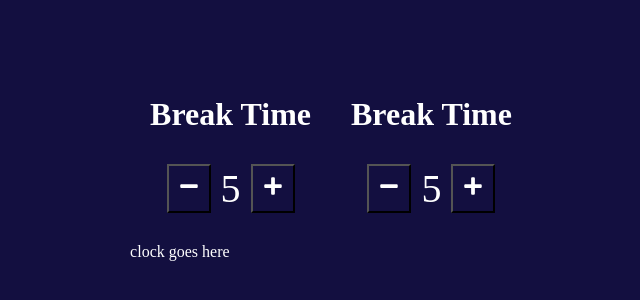
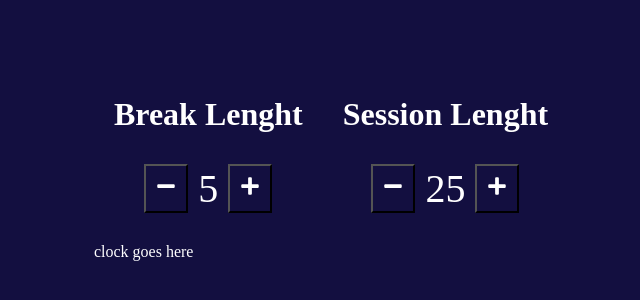
Before and after one commit to cvilla714/pomodoro-clock, a React (Create React App) app: page / in a window 1280 px wide. Shown: the part 242-542 px from the top of the page, without its empty margins (309-949 px from the left). Built offline with nearby package versions, Linux system fonts and the light colour scheme.

Commit message:
added the state and created the breakProps and sessionProps

```diff
--- a/src/index.js
+++ b/src/index.js
@@ -6,12 +6,33 @@ import "./index.css";
 // import App from "./App";
 import reportWebVitals from "./reportWebVitals";
 class App extends React.Component {
+  state = {
+    breakCount: 5,
+    sessionCount: 25,
+  };
+
   render() {
+    const { breakCount, sessionCount } = this.state;
+
+    const breakProps = {
+      title: "Break Lenght",
+      count: breakCount,
+      handleDecrease: this.handleBreakDecrease,
+      handleIncrease: this.handleBreakIncrease,
+    };
+
+    const sessionProps = {
+      title: "Session Lenght",
+      count: sessionCount,
+      handleDecrease: this.handleSesionDecrease,
+      handleIncrease: this.handleSessionIncrease,
+    };
+
     return (
       <div>
         <div className="flex">
-          <SetTimer />
-          <SetTimer />
+          <SetTimer {...breakProps} />
+          <SetTimer {...sessionProps} />
         </div>
         <div>clock goes here</div>
       </div>
@@ -19,15 +40,15 @@ class App extends React.Component {
   }
 }
 
-const SetTimer = () => (
+const SetTimer = (props) => (
   <div className="timer-container">
-    <h1>Break Time</h1>
+    <h1>{props.title}</h1>
     <div className="flex actions-wrapper">
-      <button>
+      <button onClick={props.handleDecrease}>
         <FaMinus />
       </button>
-      <span>5</span>
-      <button>
+      <span>{props.count}</span>
+      <button onClick={props.handleIncrease}>
         <FaPlus />
       </button>
     </div>
```
